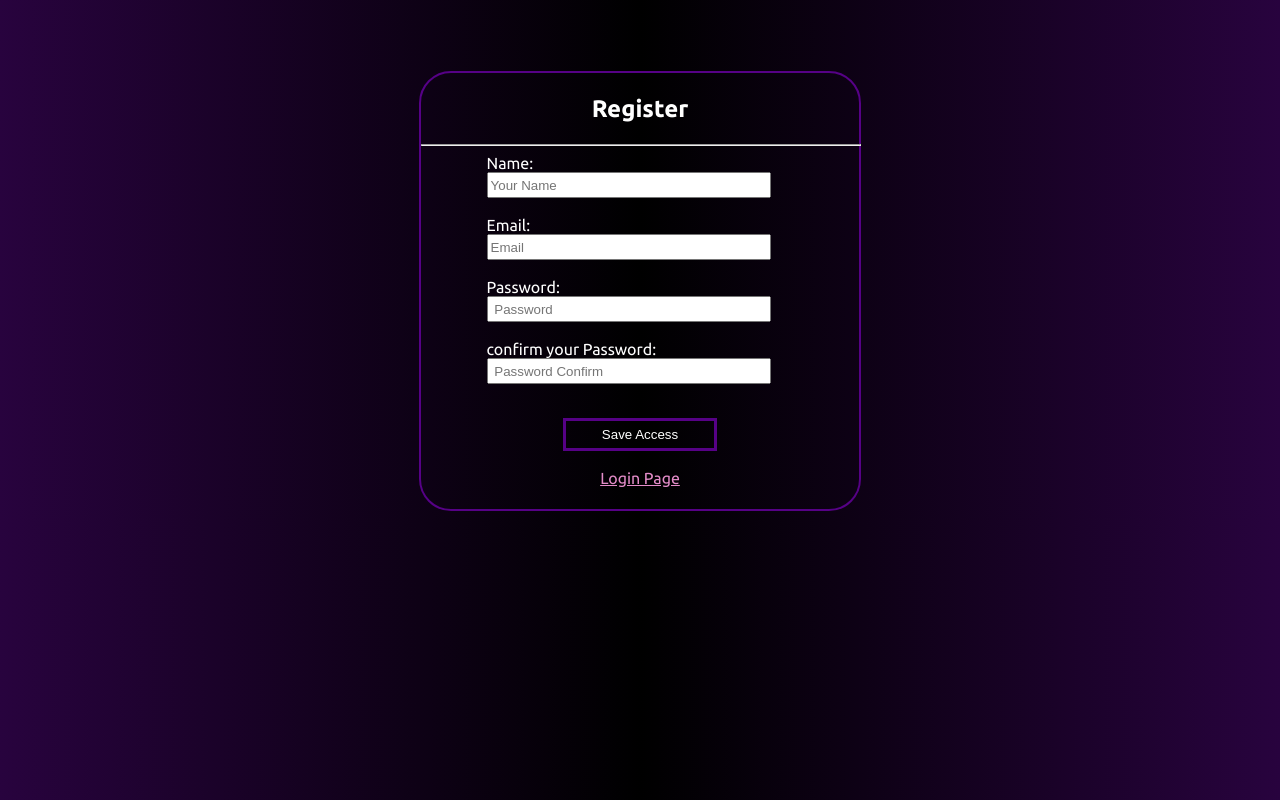
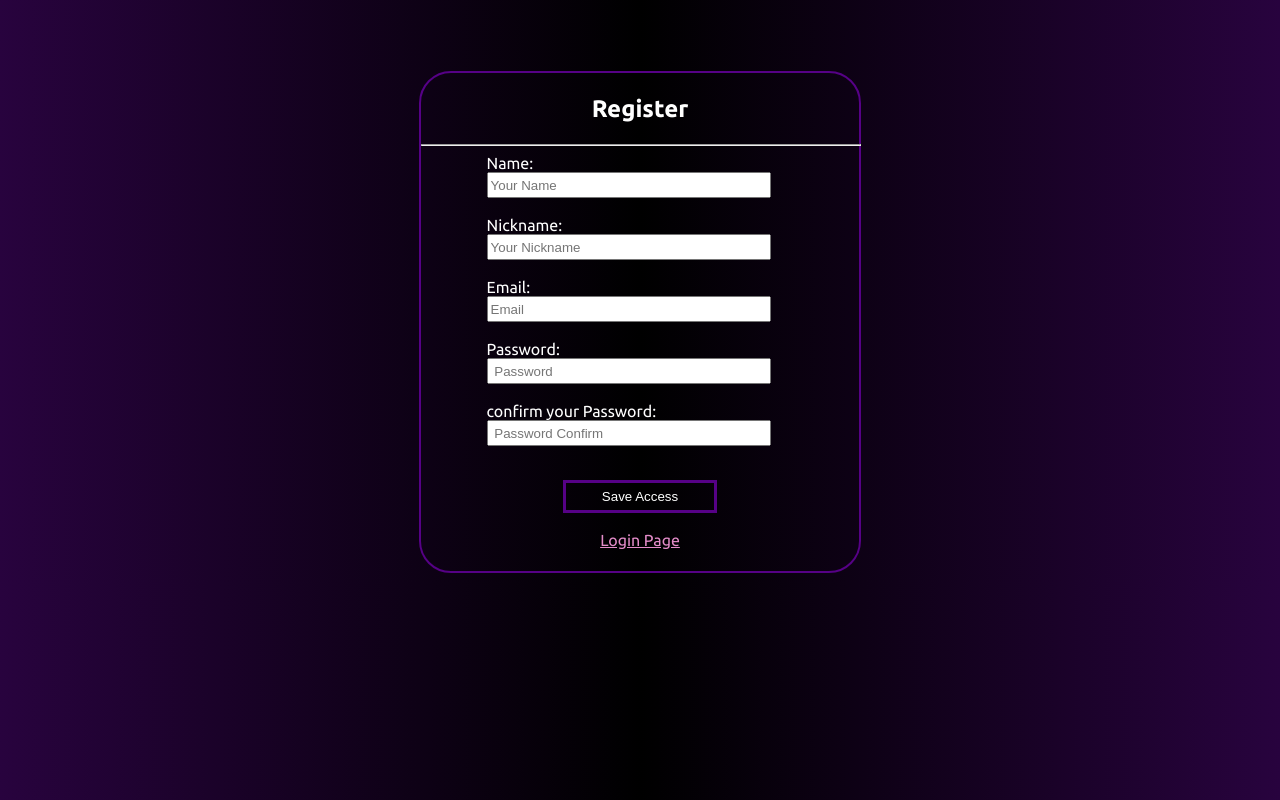
Before and after one commit to jmbrex/ProjetoPessoal, a plain HTML site: page HTML/Cadastro.html in a window 1280 px wide. Drawn offline with Linux system fonts and the light colour scheme.

Commit message:
Add files via upload

```diff
--- a/HTML/Cadastro.html
+++ b/HTML/Cadastro.html
@@ -18,19 +18,23 @@
 
                     <label for="InputName" class="label">Name:</label>
                     <br>
-                    <input type="text" placeholder="Your Name" id="InputName" class="input" required>
+                    <input type="text" placeholder="Your Name" id="InputName" class="input" name="InputName" required>
+                    <br><br>
+                    <label for="InputNick" class="label">Nickname:</label>
+                    <br>
+                    <input type="text" placeholder="Your Nickname" id="InputNick" class="input" required>
                     <br><br>
                     <label for="InputEmail" class="label">Email:</label>
                     <br>
-                    <input type="email" placeholder="Email" id="InputEmail" class="input" required>
+                    <input type="email" placeholder="Email" id="InputEmail" class="input" name="InputEmail" required>
                     <br><br>
                     <label for="InputSenha" class="label">Password:</label>
                     <br>
-                    <input type="password" id="InputSenha" placeholder=" Password" class="input" required>
+                    <input type="password" id="InputSenha" placeholder=" Password" class="input" name="InputSenha" required>
                     <br><br>
                     <label for="InputSenhaConfirm">confirm your Password:</label>
                     <br>
-                    <input type="password" id="InputSenhaConfirm" placeholder=" Password Confirm" class="input" required>
+                    <input type="password" id="InputSenhaConfirm" placeholder=" Password Confirm" class="input" name="InputSenhaConfirm" required>
                     <br><br>
 
                 </div>
--- a/JS/login.js
+++ b/JS/login.js
@@ -1,4 +1,4 @@
-const User = document.getElementById("InputUser");
+const User = document.getElementById("InputNick");
 const Senha = document.getElementById("InputSenha");
 const BTlogin = document.getElementById("BTlogin");
 const Form = document.getElementById("formLogin");
```
Also changed, not shown: HTML/index.html (+1 -1 lines).
